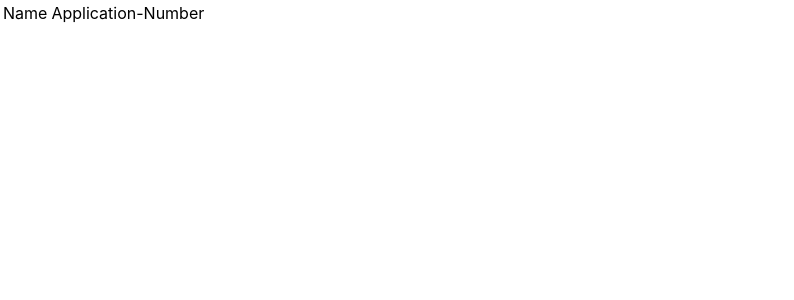
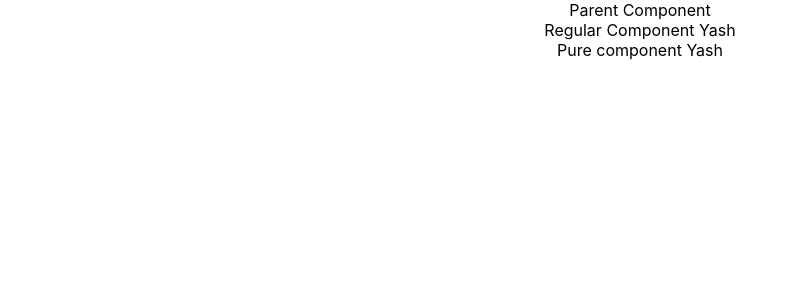
Before and after one commit to yashlad27/react_crash, a React (Create React App) app: page / in a window 1280 px wide. Shown: the top 300 px of the page, without its empty margins (0-794 px from the left). Built offline with nearby package versions, Linux system fonts and the light colour scheme.

Commit message:
Shallow Comparison and Props

```diff
--- a/src/App.js
+++ b/src/App.js
@@ -17,12 +17,19 @@ import './App.css';
 // import Form from './components/Form';
 // import LifeCycleA from './components/LifeCycleA';
 // import FragmentDemo from './components/FragmentDemo';
-import Table from './components/Table';
+// import Table from './components/Table';
+// import PureComp from './components/PureComp';
+import ParentComp from './components/ParentComp';
 
 function App() {
   return (
     <div className="App">
-      <Table />
+
+      <ParentComp />
+
+      {/* <PureComp /> */}
+
+      {/* <Table /> */}
 
       {/* <FragmentDemo /> */}
 
--- /dev/null
+++ b/src/components/ParentComp.js
@@ -0,0 +1,37 @@
+import React, { Component } from 'react'
+import RegComp from './RegComp'
+import PureComp from './PureComp'
+
+export class ParentComp extends Component {
+
+    constructor(props) {
+        super(props)
+
+        this.state = {
+            name:'Yash'
+        }
+    }
+
+    componentDidCatch() {
+        setInterval(() => {
+            this.setState({
+                name:'Yash'
+            })
+        }, 2000)
+    }
+
+  render() {
+
+    console.log("***************** Parent Comp Render *****************")
+    return (
+      <div>
+        Parent Component
+
+        <RegComp name={this.state.name}/>
+        <PureComp name={this.state.name} />
+      </div>
+    )
+  }
+}
+
+export default ParentComp
--- /dev/null
+++ b/src/components/RegComp.js
@@ -0,0 +1,15 @@
+import React, { Component } from 'react'
+
+export class RegComp extends Component {
+  render() {
+    console.log("Reg Comp render")
+    return (
+      <div>
+        Regular Component {this.props.name}
+
+      </div>
+    )
+  }
+}
+
+export default RegComp
```
